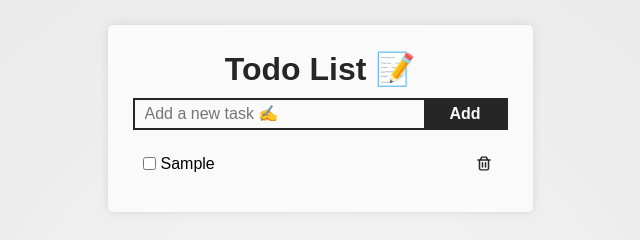
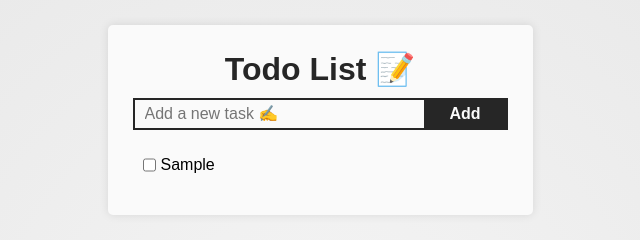
Before and after one commit to lui5gl/todo-list, a Vue app: page / in a window 1280 px wide. Both pictures are taken after typing "Sample" into the empty fields and a click on the button "Add". Shown: the top 240 px of the page, without its empty margins (320-960 px from the left). Built offline with nearby package versions, Linux system fonts and the light colour scheme.

Commit message:
Add hover and focus styles for task list buttons; adjust button display settings

```diff
--- a/src/components/Task.vue
+++ b/src/components/Task.vue
@@ -41,8 +41,17 @@ const handleUpdateText = (e: Event) => {
 li {
   gap: 5px;
   display: flex;
+  height: 50px;
   padding: 10px 10px;
   border-bottom: 1px solid #737373;
+}
+
+li:hover > button {
+  display: flex;
+}
+
+li:focus > button {
+  display: flex;
 }
 
 li:last-child {
@@ -76,7 +85,7 @@ input[type="checkbox"] {
 button {
   border: none;
   padding: 5px;
-  display: flex;
+  display: none;
   cursor: pointer;
   align-items: center;
   justify-items: center;
```
